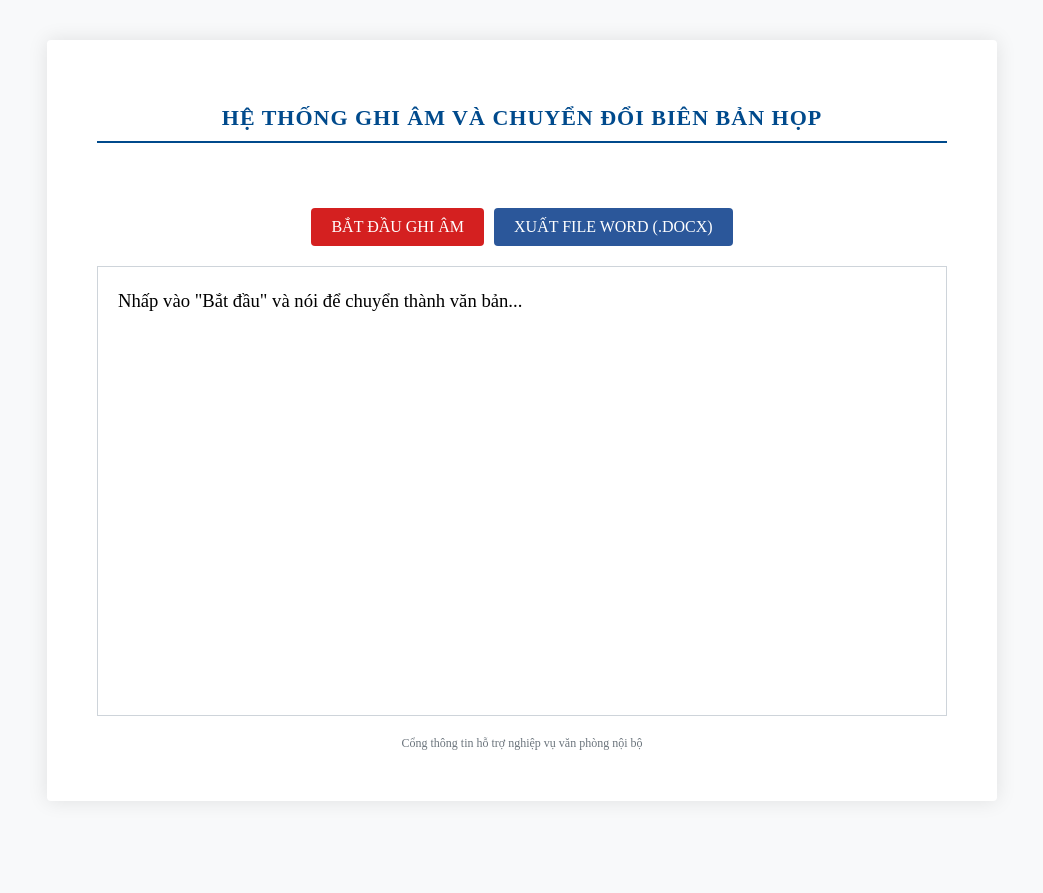
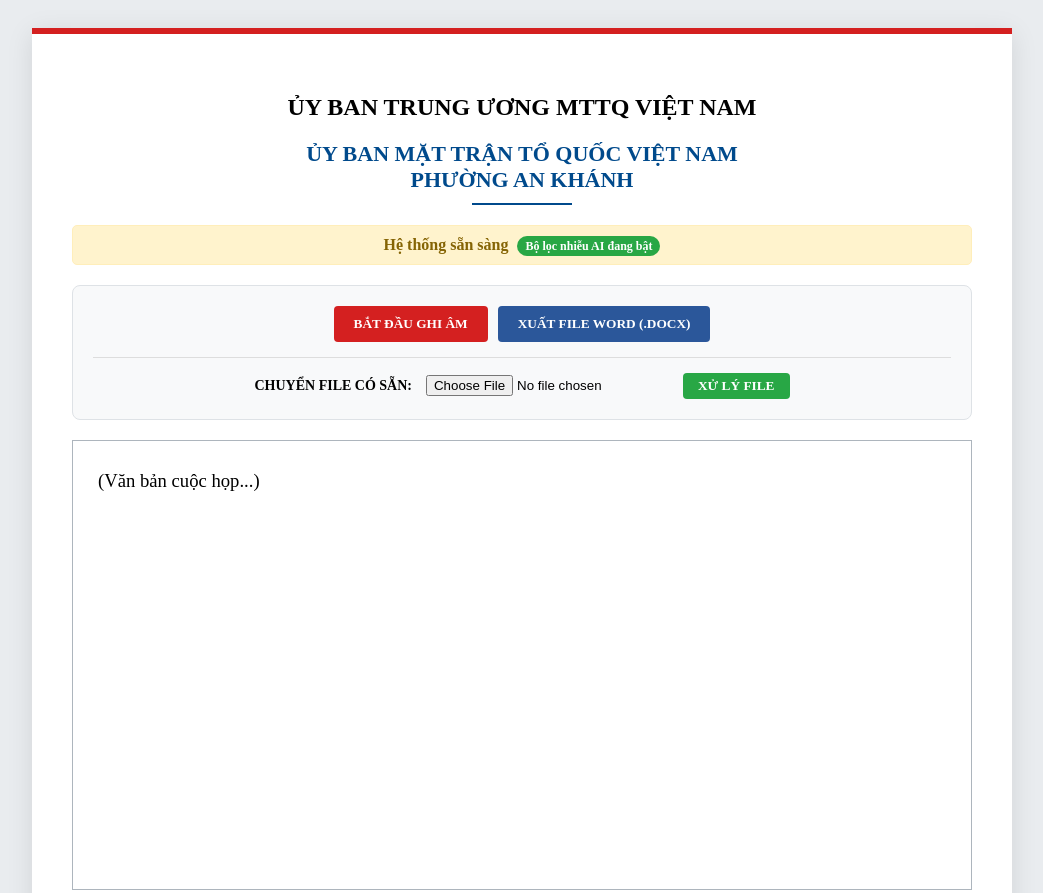
Before and after one commit to thadungq3-ops/Ghi-m-cu-c-h-p-moi, a plain HTML site: page index.html in a window 1280 px wide. Shown: the top 893 px of the page, without its empty margins (118-1161 px from the left). Before the commit the page ends 841 px from the top, so only its background shows below. Drawn offline with Linux system fonts and the light colour scheme.

Commit message:
Update index.html

```diff
--- a/index.html
+++ b/index.html
@@ -2,116 +2,67 @@
 <html lang="vi">
 <head>
     <meta charset="UTF-8">
-    <meta name="viewport" content="width=device-width, initial-scale=1.0">
-    <title>Hệ thống Chuyển văn bản sang Word</title>
+    <title>Hệ thống Ghi âm - MTTQ Phường An Khánh</title>
     <script src="https://unpkg.com/docx@7.1.0/build/index.js"></script>
     <script src="https://cdnjs.cloudflare.com/ajax/libs/FileSaver.js/2.0.5/FileSaver.min.js"></script>
 
     <style>
-        :root {
-            --primary-blue: #004a8c;
-            --bg-gray: #f8f9fa;
-        }
+        :root { --mttq-blue: #004a8c; --mttq-red: #d42020; }
+        body { font-family: 'Times New Roman', Times, serif; background-color: #e9ecef; padding: 20px; }
+        .container { max-width: 900px; margin: 0 auto; background: white; padding: 40px; box-shadow: 0 5px 25px rgba(0,0,0,0.1); border-top: 6px solid var(--mttq-red); }
+        .header-unit { text-align: center; margin-bottom: 20px; }
+        .header-unit h1 { font-size: 22px; color: var(--mttq-blue); text-transform: uppercase; margin: 5px 0; }
 
-        body {
-            font-family: 'Times New Roman', Times, serif;
-            background-color: var(--bg-gray);
-            padding: 40px;
-            margin: 0;
-        }
+        .status-box { background: #fff3cd; border: 1px solid #ffeeba; padding: 10px; border-radius: 5px; text-align: center; margin-bottom: 20px; font-weight: bold; color: #856404; }
+        .filter-badge { background: #28a745; color: white; padding: 3px 8px; border-radius: 10px; font-size: 12px; margin-left: 5px; }
 
-        .container {
-            max-width: 850px;
-            margin: 0 auto;
-            background: white;
-            padding: 50px;
-            box-shadow: 0 0 20px rgba(0,0,0,0.1);
-            border-radius: 4px;
-        }
+        .control-panel { background: #f8f9fa; padding: 20px; border-radius: 8px; border: 1px solid #dee2e6; margin-bottom: 20px; }
+        .button-group { display: flex; justify-content: center; gap: 10px; margin-bottom: 15px; }
 
-        .main-title {
-            text-align: center;
-            color: var(--primary-blue);
-            text-transform: uppercase;
-            font-size: 22px;
-            margin-bottom: 30px;
-            letter-spacing: 1px;
-            border-bottom: 2px solid var(--primary-blue);
-            padding-bottom: 10px;
-        }
+        button { font-family: 'Times New Roman', serif; font-weight: bold; padding: 10px 20px; cursor: pointer; border: none; border-radius: 4px; transition: 0.3s; }
+        .btn-start { background-color: var(--mttq-red); color: white; }
+        .btn-stop { background-color: #495057; color: white; display: none; }
+        .btn-word { background-color: #2b579a; color: white; }
+        .btn-filter { background-color: #17a2b8; color: white; cursor: default; }
 
-        .control-bar {
-            text-align: center;
-            margin-bottom: 20px;
-            display: flex;
-            justify-content: center;
-            gap: 10px;
-        }
-
-        button {
-            font-family: 'Times New Roman', serif;
-            font-size: 16px;
-            padding: 10px 20px;
-            cursor: pointer;
-            border: none;
-            border-radius: 4px;
-            transition: 0.3s;
-        }
-
-        .btn-record { background-color: #d42020; color: white; }
-        .btn-stop { background-color: #6c757d; color: white; display: none; }
-        .btn-word { background-color: #2b579a; color: white; } /* Màu đặc trưng của Word */
-
-        #status {
-            text-align: center;
-            height: 25px;
-            color: #d42020;
-            font-weight: bold;
-            margin-bottom: 10px;
-        }
-
-        #transcript {
-            width: 100%;
-            min-height: 450px;
-            border: 1px solid #ced4da;
-            padding: 20px;
-            font-size: 14pt; /* Kích chuẩn văn bản hành chính */
-            line-height: 1.5;
-            box-sizing: border-box;
-            white-space: pre-wrap;
-            outline: none;
-        }
-
-        .footer {
-            margin-top: 20px;
-            font-size: 12px;
-            color: #6c757d;
-            text-align: center;
-        }
+        #transcript-editor { width: 100%; min-height: 450px; border: 1px solid #adb5bd; padding: 25px; font-size: 14pt; line-height: 1.6; box-sizing: border-box; text-align: justify; outline: none; background: #fff; }
     </style>
 </head>
 <body>
 
 <div class="container">
-    <h1 class="main-title">HỆ THỐNG GHI ÂM VÀ CHUYỂN ĐỔI BIÊN BẢN HỌP</h1>
-
-    <div id="status"></div>
-
-    <div class="control-bar">
-        <button id="startBtn" class="btn-record" onclick="startRecognition()">BẮT ĐẦU GHI ÂM</button>
-        <button id="stopBtn" class="btn-stop" onclick="stopRecognition()">DỪNG</button>
-        <button class="btn-word" onclick="exportToWord()">XUẤT FILE WORD (.DOCX)</button>
+    <div class="header-unit">
+        <h2>ỦY BAN TRUNG ƯƠNG MTTQ VIỆT NAM</h2>
+        <h1>ỦY BAN MẶT TRẬN TỔ QUỐC VIỆT NAM<br>PHƯỜNG AN KHÁNH</h1>
+        <div style="width:100px; height:2px; background:var(--mttq-blue); margin:10px auto;"></div>
     </div>
 
-    <div id="transcript" contenteditable="true">Nhấp vào "Bắt đầu" và nói để chuyển thành văn bản...</div>
+    <div id="status-msg" class="status-box">Hệ thống sẵn sàng <span class="filter-badge">Bộ lọc nhiễu AI đang bật</span></div>
 
-    <div class="footer">
-        Cổng thông tin hỗ trợ nghiệp vụ văn phòng nội bộ
+    <div class="control-panel">
+        <div class="button-group">
+            <button id="startBtn" class="btn-start" onclick="startProcess()">BẮT ĐẦU GHI ÂM</button>
+            <button id="stopBtn" class="btn-stop" onclick="stopProcess()">DỪNG LẠI</button>
+            <button class="btn-word" onclick="exportWord()">XUẤT FILE WORD (.DOCX)</button>
+        </div>
+        <div style="text-align: center; border-top: 1px solid #ddd; padding-top: 15px;">
+            <span style="font-size: 14px; font-weight: bold;">CHUYỂN FILE CÓ SẴN:</span>
+            <input type="file" id="audio-file" accept="audio/*" style="margin-left: 10px;">
+            <button style="background:#28a745; color:white; padding:5px 15px;" onclick="processFile()">XỬ LÝ FILE</button>
+        </div>
     </div>
+
+    <audio id="player" style="display:none"></audio>
+    <div id="transcript-editor" contenteditable="true">(Văn bản cuộc họp...)</div>
 </div>
 
 <script>
     let recognition;
+    let audioContext;
+    let source;
+    let filter;
+
+    // Khởi tạo nhận diện giọng nói
     if ('webkitSpeechRecognition' in window) {
         recognition = new webkitSpeechRecognition();
         recognition.continuous = true;
@@ -119,64 +70,90 @@
         recognition.lang = 'vi-VN';
 
         recognition.onresult = (event) => {
-            let final_transcript = '';
+            let text = '';
             for (let i = event.resultIndex; i < event.results.length; ++i) {
-                if (event.results[i].isFinal) {
-                    final_transcript += event.results[i][0].transcript + '. ';
-                }
+                if (event.results[i].isFinal) text += event.results[i][0].transcript + '. ';
             }
-            if (final_transcript) {
-                const box = document.getElementById('transcript');
-                if(box.innerText.includes("Nhấp vào")) box.innerText = "";
-                box.innerText += final_transcript;
+            if (text) {
+                const ed = document.getElementById('transcript-editor');
+                if(ed.innerText.includes("(Văn bản")) ed.innerText = "";
+                ed.innerText += text.charAt(0).toUpperCase() + text.slice(1);
             }
-        };
-
-        recognition.onstart = () => {
-            document.getElementById('status').innerText = "🔴 ĐANG GHI ÂM...";
-        };
-
-        recognition.onend = () => {
-            document.getElementById('status').innerText = "";
         };
     }
 
-    function startRecognition() {
-        recognition.start();
-        document.getElementById('startBtn').style.display = 'none';
-        document.getElementById('stopBtn').style.display = 'inline-block';
+    // Hàm kích hoạt bộ lọc âm thanh (Bandpass Filter)
+    async function setupAudioProcessing(stream) {
+        audioContext = new (window.AudioContext || window.webkitAudioContext)();
+        source = audioContext.createMediaStreamSource(stream);
+
+        // Tạo bộ lọc Biquad để lọc tạp âm
+        filter = audioContext.createBiquadFilter();
+        filter.type = "bandpass";
+        filter.frequency.value = 1850; // Tần số trung tâm giọng nói
+        filter.Q.value = 1.0; // Độ hẹp của bộ lọc (loại bỏ âm trầm và âm cao cực đoan)
+
+        source.connect(filter);
+        filter.connect(audioContext.destination); // Phát ra loa đã lọc hoặc đưa vào luồng nhận diện
     }
 
-    function stopRecognition() {
+    async function startProcess() {
+        try {
+            const stream = await navigator.mediaDevices.getUserMedia({ audio: true });
+            await setupAudioProcessing(stream);
+            recognition.start();
+            document.getElementById('startBtn').style.display = 'none';
+            document.getElementById('stopBtn').style.display = 'inline-block';
+            document.getElementById('status-msg').innerHTML = "🔴 ĐANG GHI ÂM (ĐÃ LỌC TẠP ÂM)";
+        } catch (err) {
+            alert("Không thể truy cập Microphone: " + err);
+        }
+    }
+
+    function stopProcess() {
         recognition.stop();
+        if (audioContext) audioContext.close();
         document.getElementById('startBtn').style.display = 'inline-block';
         document.getElementById('stopBtn').style.display = 'none';
+        document.getElementById('status-msg').innerHTML = "Hệ thống sẵn sàng";
     }
 
-    // Hàm xuất file Word sử dụng thư viện docx
-    async function exportToWord() {
-        const content = document.getElementById('transcript').innerText;
-        const { Document, Packer, Paragraph, TextRun } = docx;
+    function processFile() {
+        const file = document.getElementById('audio-file').files[0];
+        if (!file) return alert("Hãy chọn file!");
 
+        const player = document.getElementById('player');
+        player.src = URL.createObjectURL(file);
+
+        const ed = document.getElementById('transcript-editor');
+        if(ed.innerText.includes("(Văn bản")) ed.innerText = "";
+
+        recognition.start();
+        player.play();
+        document.getElementById('status-msg').innerHTML = "🔴 ĐANG XỬ LÝ FILE (ĐÃ LỌC NHIỄU)";
+
+        player.onended = () => stopProcess();
+    }
+
+    async function exportWord() {
+        const content = document.getElementById('transcript-editor').innerText;
+        const { Document, Packer, Paragraph, TextRun, AlignmentType } = docx;
         const doc = new Document({
             sections: [{
-                properties: {},
                 children: [
                     new Paragraph({
-                        children: [
-                            new TextRun({
-                                text: content,
-                                font: "Times New Roman",
-                                size: 28, // 14pt trong Word = 28 half-points
-                            }),
-                        ],
+                        alignment: AlignmentType.CENTER,
+                        children: [new TextRun({ text: "ỦY BAN MẶT TRẬN TỔ QUỐC VIỆT NAM PHƯỜNG AN KHÁNH", bold: true, font: "Times New Roman", size: 28 })]
                     }),
-                ],
-            }],
+                    new Paragraph({ text: "", spacing: { before: 200 } }),
+                    new Paragraph({
+                        children: [new TextRun({ text: content, font: "Times New Roman", size: 28 })]
+                    })
+                ]
+            }]
         });
-
         const blob = await Packer.toBlob(doc);
-        saveAs(blob, "Bien_ban_cuoc_hop.docx");
+        saveAs(blob, "Bien_ban_An_Khanh.docx");
     }
 </script>
 
```
